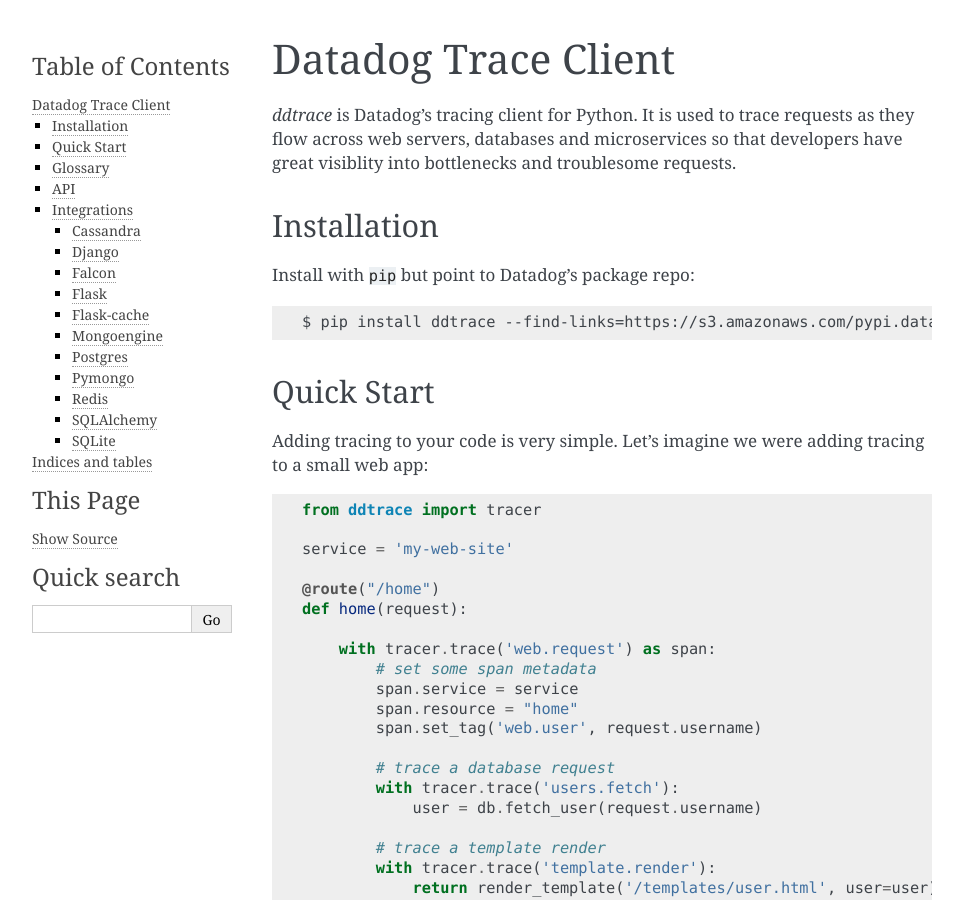
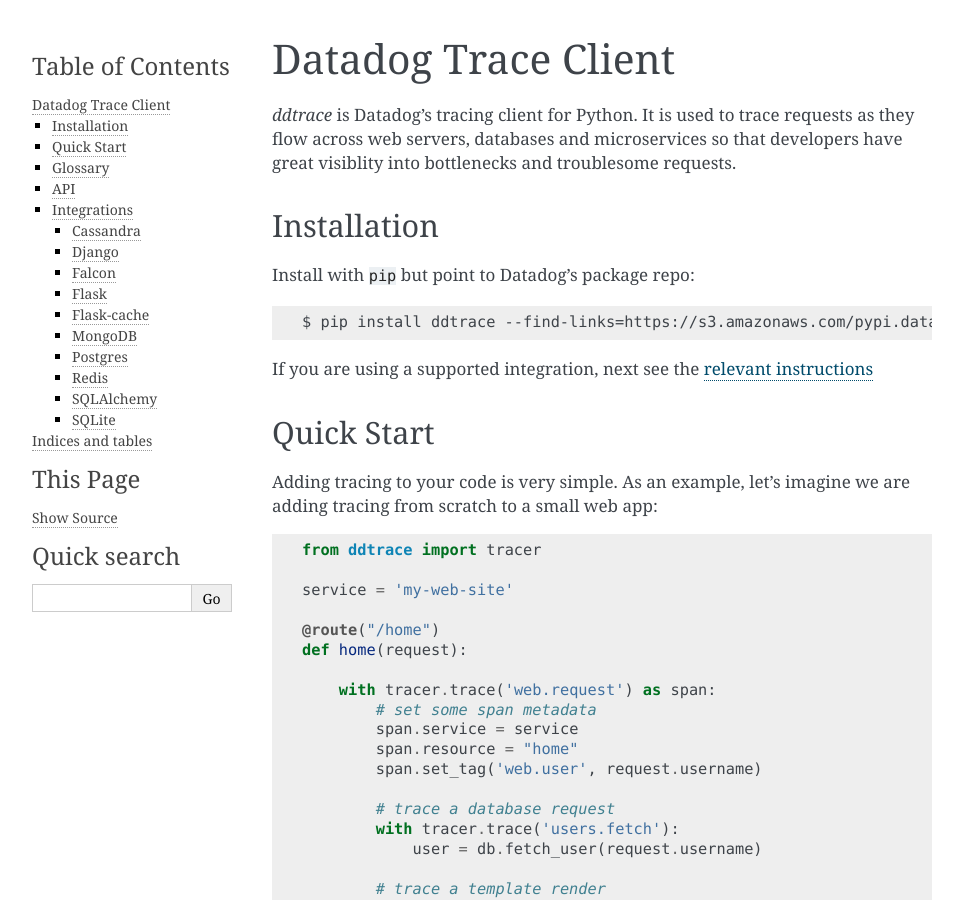
Before and after one commit to korniltsev-grafanista/pyroscope-python, a Sphinx documentation site: the page built from docs/index.rst, in a window 1280 px wide and 900 px high. Shown: the whole window, without its empty margins (148-1111 px from the left). Built offline with Sphinx 7.4.7, drawn with Linux system fonts in a browser that asks for light colours; some of the changed text lies outside the part shown.

Commit message:
move integrations higher up in the doc, within the installation flow. Organize integrations by technology (combine Mongoengine+Pymongo within MongoDB)
Upstream-Commit: 486d3eb7ed5e8e763dfd3e96b8f9d2ea30dddef5

```diff
--- a/docs/index.rst
+++ b/docs/index.rst
@@ -18,12 +18,13 @@
 
     $ pip install ddtrace --find-links=https://s3.amazonaws.com/pypi.datadoghq.com/trace/index.html
 
+If you are using a supported integration, next see the :ref:`relevant instructions <integrations>`
 
 Quick Start
 -----------
 
-Adding tracing to your code is very simple. Let's imagine we were adding
-tracing to a small web app::
+Adding tracing to your code is very simple. As an example, let's imagine we are adding
+tracing from scratch to a small web app::
 
     from ddtrace import tracer
 
@@ -122,20 +125,21 @@
 
 .. automodule:: ddtrace.contrib.flask_cache
 
-Mongoengine
+MongoDB
 ~~~~~~~~~~~
 
+**Mongoengine**
+
 .. automodule:: ddtrace.contrib.mongoengine
+
+**Pymongo**
+
+.. automodule:: ddtrace.contrib.pymongo
 
 Postgres
 ~~~~~~~~
 
 .. automodule:: ddtrace.contrib.psycopg
-
-Pymongo
-~~~~~~~
-
-.. automodule:: ddtrace.contrib.pymongo
 
 Redis
 ~~~~~
```
Also changed, not shown: other parts of docs/index.rst (+2 -0 lines).
